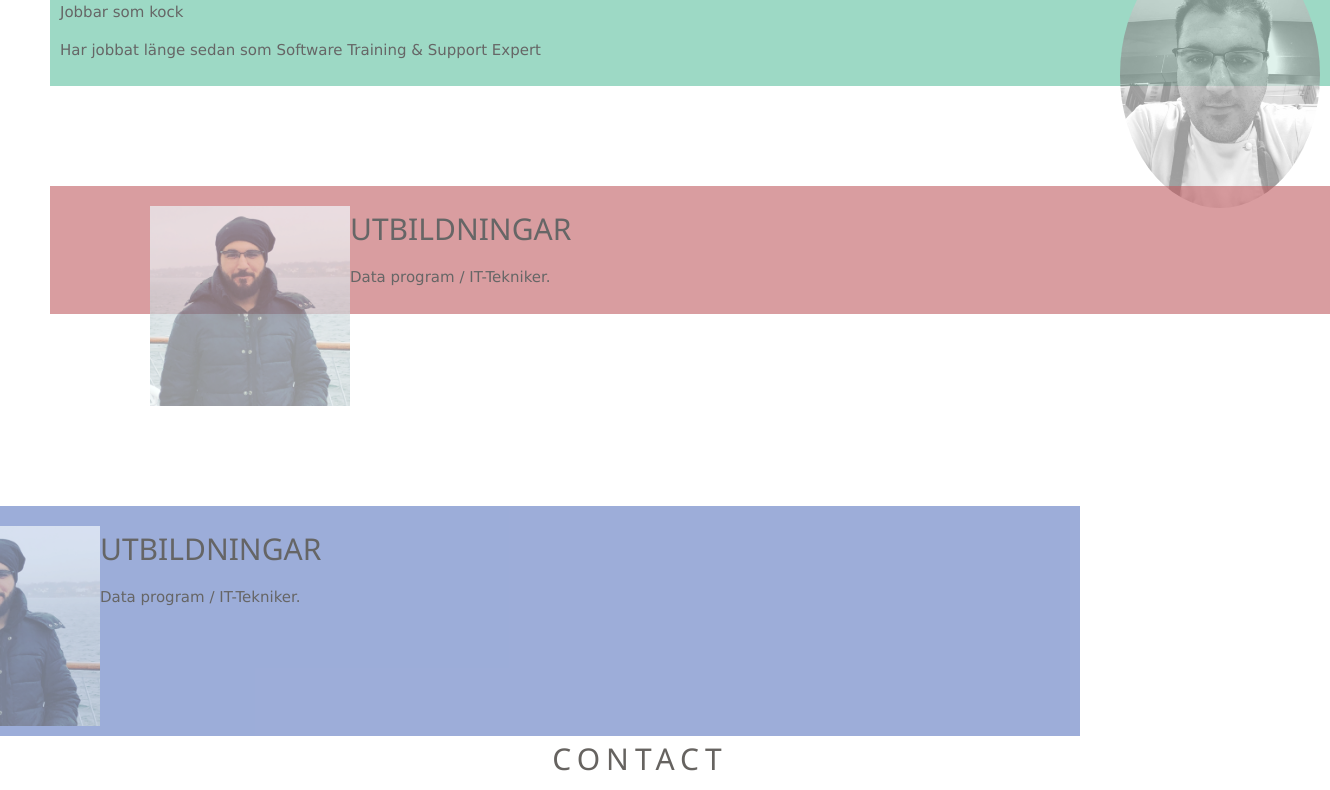
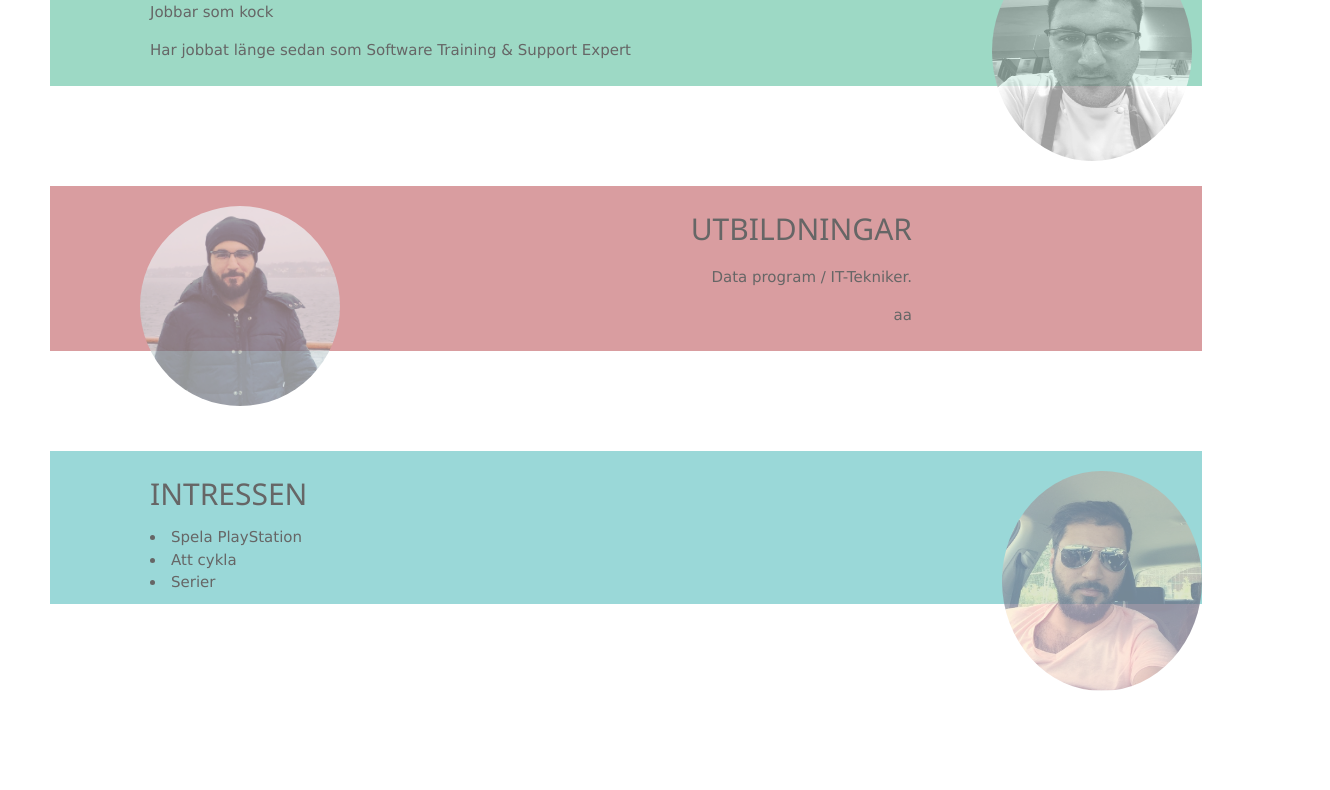
Before and after one commit to ibrahimyolbir/personel_webside, a plain HTML site: page index.html in a window 1280 px wide. Shown: the part 603-1393 px from the top of the page, 1330 px wide, since content can reach past the window. Drawn offline with nearby package versions, Linux system fonts and the light colour scheme.

Commit message:
text and photo edited

```diff
--- a/index.html
+++ b/index.html
@@ -12,10 +12,13 @@
     <link rel="stylesheet" href="https://www.w3schools.com/w3css/4/w3.css">
     <title>Min Hemsida</title>
 </head>
-<body>
-    <main>
+<body >
+    <main id="home">
         <!-- Header -->
-<header>
+<header >
+    <div>
+            <a href="#home" style="float:left;font-size:30px;"> To Home </a>
+    </div>
     <p style="float:left;" ></p>
     <h1> WELCOME TO MY PAGE</h1>
 </header>
@@ -42,32 +45,37 @@
       </section>
   </main>
    <!-- The About Section -->
-   <main class="kb" style="background-color:rgb(92, 192, 159)">
+   <main class="jobb" style="background-color:rgb(92, 192, 159)">
        <section>
             <article>
-                    <img src="ibo2.jpg" alt="mypicture" style="float:right;width:200px;height:auto; border-radius: 50%;";>
+                    <img src="ibo2.jpg" alt="mypicture" style="float:right;width:200px;height:220px; border-radius: 50%;";>
                     <h2>ANSTÄLLNINGAR</h2>
                     <p>Jobbar som kock</p>
                     <p>Har jobbat länge sedan som <span>Software Training & Support Expert</span></p>
                 </article>
        </section>
    </main>
-  <main class="kb" style="background-color:rgb(192, 92, 97)">
+  <main class="edu" style="background-color:rgb(192, 92, 97)">
       <section>
           <article>
-              <img src="ibo.jpg" alt="mypicture" style="float:left;width:200px;height:auto";>
+                <img src="ibo.jpg" alt="mypicture" style="float:left;width:200px;height:auto; border-radius: 50%;";>
                 <h2>UTBILDNINGAR</h2>
                 <p>Data program / IT-Tekniker.</p>
+                <p>aa</p>
           </article>
+
       </section>
   </main>
-  <main class="kb" style="background-color:rgb(92, 119, 192);float:right">
+<main class="int" style="background-color:rgb(88, 190, 190)">
     <section>
             <article>
-                <img src="ibo.jpg" alt="mypicture" style="float:left;width:200px;height:auto";>
-                <h2>UTBILDNINGAR</h2>
-                <p>Data program / IT-Tekniker.</p>
-                  </article>
+                    <img src="ibo3.jpg" alt="mypicture" style="float:right;width:200px;height:220px; border-radius: 50%;";>
+                    <h2>INTRESSEN</h2>
+                    <ulol>
+                        <li>Spela PlayStation</li>
+                        <li>Att cykla</li>
+                        <li>Serier</li>
+                    </ul>
     </section>
 </main>
   <!-- The Contact Section -->
--- a/style.css
+++ b/style.css
@@ -151,31 +151,44 @@ img {
     filter: alpha(opacity=50);
 }
 
-.kb{
+.jobb{
     padding-top: 10px;
     padding-bottom: 10px;
     padding-right: 10px;
-    padding-left: 10px;
+    padding-left: 100px;
     margin-left: 50px;
     margin-right: 200px;
     margin-top: 100px;
-    background-color: #36f495;
     opacity: 0.60;
-    width: 100%;
+    width: 90%;
 }
-.about{
-    font-family: 'Open Sans Condensed', sans-serif;
-    margin-bottom: 300px;
-    margin-top: 300px;
+
+.edu{
+    padding-top: 10px;
+    padding-bottom: 10px;
+    padding-right: 290px;
+    margin-left: 50px;
+    margin-right: 200px;
+    margin-top: 100px;
     opacity: 0.60;
-    width: 100%;
+    width: 90%;
+    text-align: right;
 }
-.at{
-    margin-left: 600px;
+
+.int{
+    padding-top: 10px;
+    padding-bottom: 10px;
+    padding-left: 100px;
+    margin-left: 50px;
+    margin-right: 200px;
+    margin-top: 100px;
+    opacity: 0.60;
+    width: 90%;
 }
+
 .contact {
     font-family: "Raleway", Arial, sans-serif;
-    margin-top: 50px;
+    margin-top: 250px;
     margin-bottom: 20px;
     text-align: center;
     letter-spacing: 6px;
```
Also changed, not shown: app.js (added), buton_resmi.ico (added), ibo3.jpg (added). Lines whose indentation alone changed are shown as unchanged.
